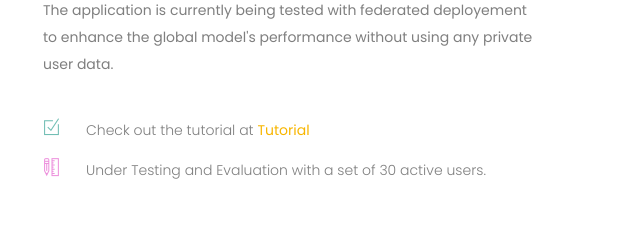
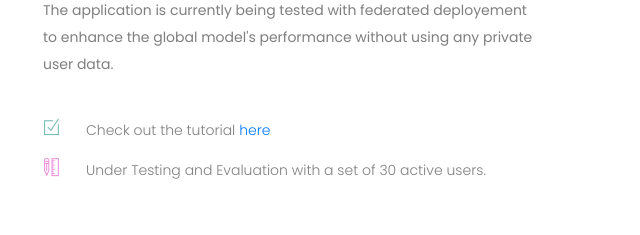
Before and after one commit to Vision-Air/Vision-Air.github.io, a plain HTML site: page index.html in a window 1280 px wide. Shown: the part 3905-4140 px from the top of the page, 612-1252 px from the left. Drawn offline with Linux system fonts and the light colour scheme.

Commit message:
Fix link to tutorial

```diff
--- a/index.html
+++ b/index.html
@@ -231,7 +231,7 @@
                     </div> -->
                     <div class="single-data">
                         <i class="ti-check-box"></i>
-                        <p>Check out the tutorial at <b>Tutorial</b></p>
+                        <p>Check out the tutorial <a href="federated.html">here</a></p>
                     </div>
                     <div class="single-data">
                         <i class="ti-ruler-pencil"></i>
```
